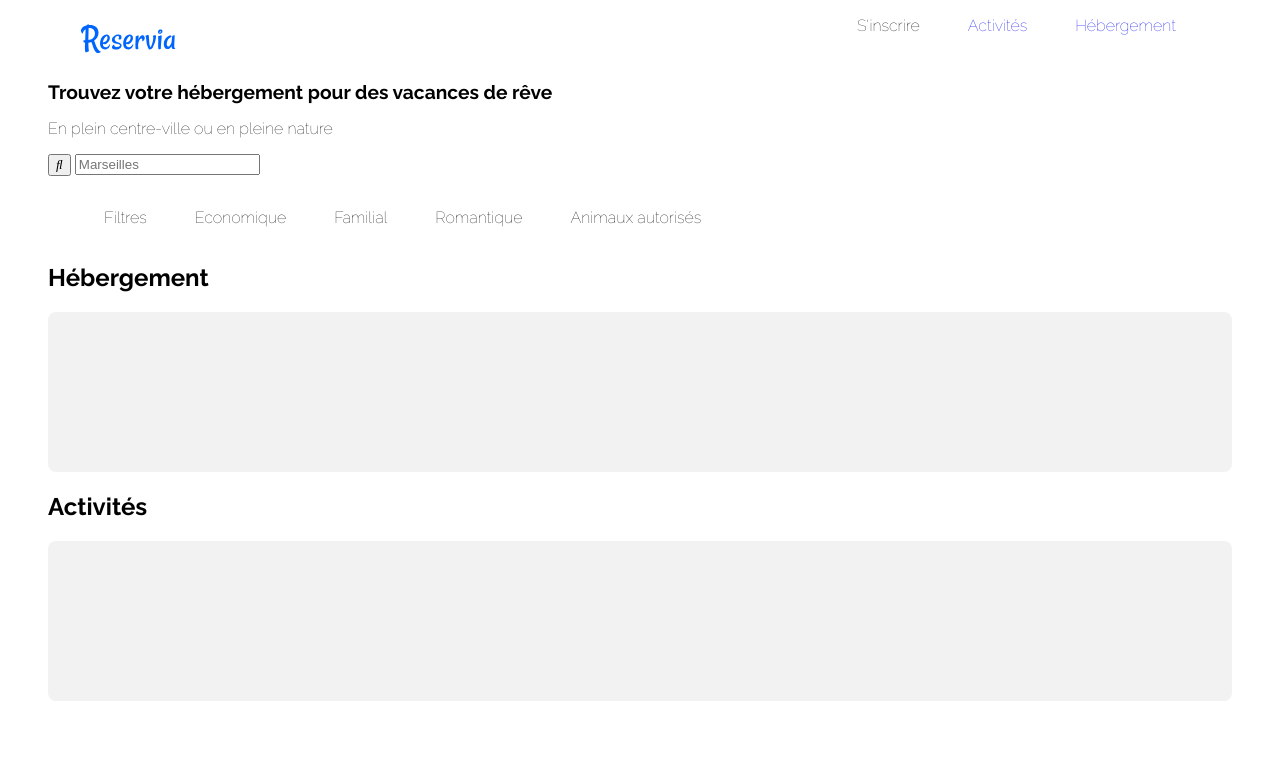
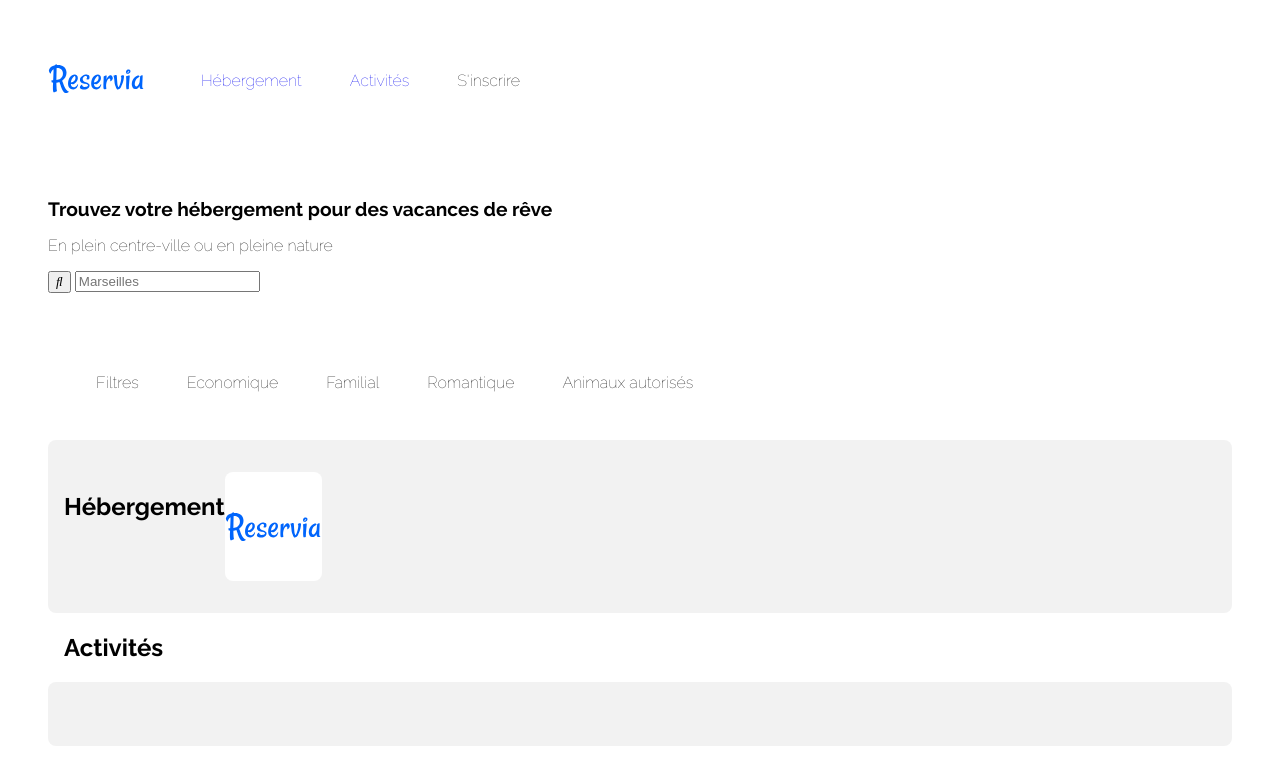
Before and after one commit to laylah57/p2-reservia, a plain HTML site: page index.html in a window 1280 px wide. Drawn offline with Linux system fonts and the light colour scheme.

Commit message:
feat: header and more

```diff
--- a/index.html
+++ b/index.html
@@ -16,58 +16,64 @@
         <!--Add missing elements-->
     </head>
     <body>
-        <div>
-            <ul>
-                <li class="logo">
+        <div class="flex-container">
+        <ul class="menu-logo">
+            <li class>
                 <img src="./img/images/logo/Reservia.svg">
             </li>
-                <li class="navbar">
+        </ul>
+        <ul class="menu">
+            <li class="nav-item">
                 <a href="#accomodations">Hébergement</a>
             </li>
-                <li class="navbar">
+            <li class="nav-item">
                 <a href="#what_to_do">Activités</a>
             </li>
-                <li class="navbar">
-                    <p></p>S'inscrire</a>
+            <li class="static">
+                <a>S'inscrire</a>
             </li>
         </ul>
         </div>
+        <div>
             <h1>Trouvez votre hébergement pour des vacances de rêve</h1>
             <p>En plein centre-ville ou en pleine nature</p>
-        <div class="searchbar">
+            <span class="searchbar">
                 <button><i class="fa-search"></i></button>
                 <input type="text" placeholder="Marseilles">
+            </span>
         </div>
-        <div>
-            <ul>
-                <li class="filters">
+        <div class="flex-container">
+            <ul class="filters">
+                <li class="filters-items">
                     <p>Filtres</p>
                 </li>
-                <li class="filters">
+                <li class="filters-items">
                     <!--Add accent-->
                     <p>Economique</p>
                 </li>
-                <li class="filters">
+                <li class="filters-items">
                     <p>Familial</p>
-                <li class="filters">
+                </li>
+                <li class="filters-items">
                     <p>Romantique</p>
                 </li>
-                <li class="filters">
+                <li class="filters-items">
                     <p>Animaux autorisés</p>
                 </li>
             </ul>
         </div>
+        <div class="item">
             <a id="accomodations">
                 <h2>Hébergement</h2>
             </a>
-        <div class="item">
-
+            <div class="white-item">
+                <img src="./img/images/logo/Reservia.svg">
             </div>
-        <a id="#accomodations">
+        </div>
+        <a id="#what_to_do">
             <h2>Activités</h2>
         </a>
         <div class="item">
-
         </div>
     </body>
 </html>
--- a/stylesheet.css
+++ b/stylesheet.css
@@ -13,50 +13,87 @@ body {
 }
 
 /* Div */
+div {
+  padding-top: 2rem;
+  padding-bottom: 2rem;
+}
 .flex-container {
+  display: inline-flex;
+}
+.item {
   display: flex;
-  position: relative;
-}
-.item{
-  display: flex;
-  position: relative;
-  height: 10rem;
   background-color: var(--grey);
   border-radius: 1vh;
 }
 
-/* Lists*/
-ul {
-  overflow: hidden;
+.white-item {
+  display: flex;
+  background-color: white;
+  border-radius: 1vh;
+}
+
+/* Navbar */
+.menu {
+  display: inline-flex;
+  justify-content: flex-end;
+  width: 100%;
   padding-left: 2rem;
   padding-right: 2rem;
+
+}
+.menu-logo {
+  padding: 0;
+  list-style-type: none;
 }
 
-li.navbar {
+.nav-item {
   display: flex;
-  float: right;
+  align-items: center;
   list-style-type: none;
   text-align: center;
   padding-left: 1.5rem;
   padding-right: 1.5rem;
 }
 
-li.filters {
+.nav-item:hover {
+  color: var(--blue);
+  border-top: solid var(--blue);
+}
+
+.static {
   display: flex;
-  float: left;
+  align-items: center;
   list-style-type: none;
   text-align: center;
   padding-left: 1.5rem;
   padding-right: 1.5rem;
 }
 
-/* Navlinks */
+.static:hover {
+  color: var(--blue);
+}
+
 a {
   text-decoration: none;
 }
-a:hover {
-  color: var(--blue);
-  border-top: solid var(--blue);
+
+/* Filters */
+
+.filters {
+  display: inline-flex;
+  float: left;
+  list-style-type: none;
+  text-align: center;
+  padding-left: 1.5rem;
+  padding-right: 1.5rem;
+  margin: 0;
+}
+.filters-items {
+  align-items: center;
+  list-style-type: none;
+  text-align: center;
+  padding-left: 1.5rem;
+  padding-right: 1.5rem;
 }
 
 /* Typography */
@@ -69,9 +106,8 @@ h1 {
   font-size: 1.2rem;
   font-weight: bold;
 }
+
+h2 {
+  padding-left: 1rem;
+}
 /* Objects*/
-.logo {
-  float: left;
-  padding: 0;
-  list-style-type: none;
-}
```
Also changed, not shown: 3 other files. Lines whose indentation alone changed are shown as unchanged.
